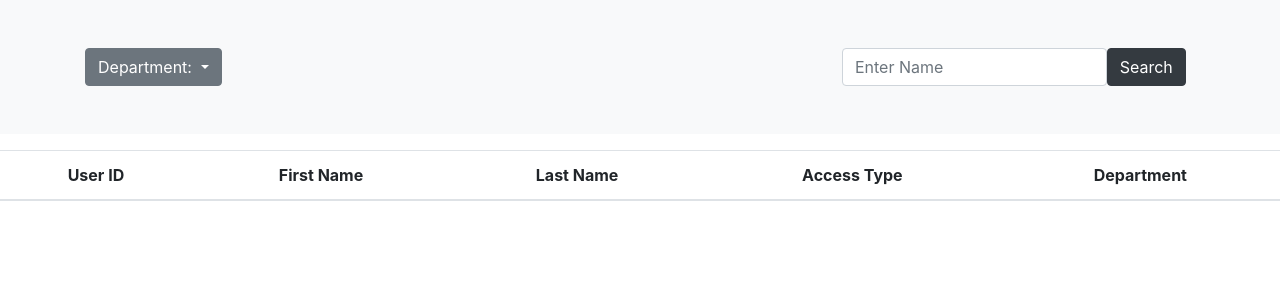
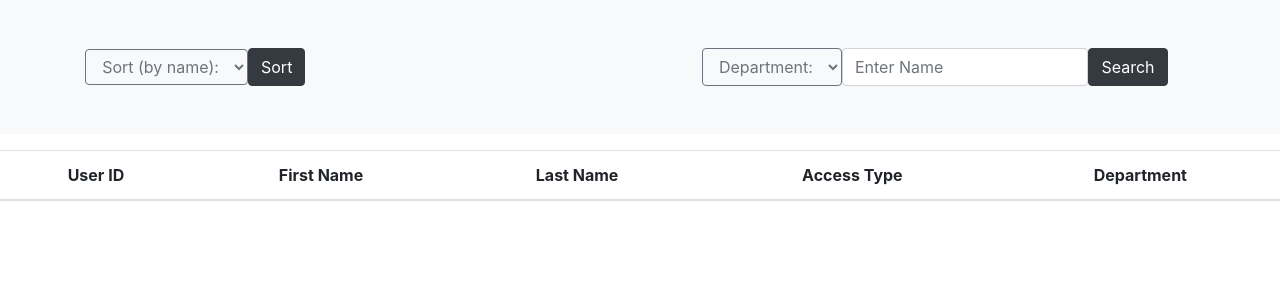
Before and after one commit to regalpatel273/CPL-5559-CSAT-CSAC-0117, a Django app: page /users/ in a window 1280 px wide. Shown: the top 300 px of the page. Run offline with Django 4.2, Linux system fonts and the light colour scheme; lists and menus that the app fills with data are empty; some libraries are stand-ins or nearby versions.

Commit message:
made few changes to html pages

```diff
--- a/user_management_module/templates/user_management_module/login_signup.html
+++ b/user_management_module/templates/user_management_module/login_signup.html
@@ -41,7 +41,7 @@
                 <img src="{% static 'images/Logo.png' %}" alt="logo" height="200" class="col-10 col-sm-9">
             </div>
             {% if messages %}
-            <ul class="messages">
+            <ul class="messages" style="color: red; list-style: none;">
             {% for message in messages %}
                 <li>{{ message }}</li>
             {% endfor %}
--- a/user_management_module/templates/user_management_module/users.html
+++ b/user_management_module/templates/user_management_module/users.html
@@ -3,24 +3,28 @@
 <section class="bg-light text-dark p-5">
   <div class="container">
       <div class="d-md-flex justify-content-between align-items-center">
-          <div class="dropdown d-flex align-items-left">
-              <a class="btn btn-secondary dropdown-toggle" href="#" role="button" id="dropdownMenuLink" data-bs-toggle="dropdown" aria-expanded="false">
-                Department:
-              </a>
 
-              <ul class="dropdown-menu" aria-labelledby="dropdownMenuLink">
-              {% for department in departments %}
-                <li><a class="dropdown-item" href="{% url 'users-page' department.id %}">{{department.name}}</a></li>
-              {% endfor %}
-              </ul>
-            </div>
           {% if request.user.is_superuser %}
-          <div class="d-flex align-items-center">
+          <div class="d-flex align-items-left">
               <a href="{% url 'add-user' %}" class="btn btn-secondary btn-md">Add User</a>
           </div>
           {% endif %}
+          <form action="{% url 'users' %}" method="get" class="d-flex align-items-center">
+            <select class="form-select btn btn-outline-secondary" name="sort">
+              <option disabled="true" selected>Sort (by name):</option>
+              <option>A-Z</option>
+              <option>Z-A</option>
+            </select>
+            <button class="btn btn-dark" type="submit">Sort</button>
+          </form>
           <form action="{% url 'users' %}" method="get" class="d-flex align-items-right">
-              <input type="text" name="q" class="form-control col-9" placeholder="Enter Name" />
+            <select class="form-select btn btn-outline-secondary" name="dept">
+              <option disabled="true" selected>Department:</option>
+              {% for department in departments %}
+              <option>{{department.name}}</option>
+              {% endfor %}
+            </select>
+              <input type="text" name="q" class="form-control col-6" placeholder="Enter Name" />
               <button class="btn btn-dark" type="submit">Search</button>
           </form>
       </div>
@@ -46,7 +50,7 @@
           <td>{{user.last_name}}</td>
           {% if user.is_superuser %}
           <td>Administrator</td>
-          {% elif user.is_hod %}
+          {% elif user.head_of_department %}
           <td>Head of Department</td>
           {% else %}
           <td>Regular User</td>
--- a/user_management_module/templates/user_management_module/welcome.html
+++ b/user_management_module/templates/user_management_module/welcome.html
@@ -4,7 +4,7 @@
         {% if user.is_superuser %}
         <h1 class="text-center mb-4">Welcome {{user.get_full_name}}</h1>
         <h3 class="text-center mb-4">You are an administrator</h3>
-        {% elif user.is_hod %}
+        {% elif user.head_of_department %}
         <h1 class="text-center mb-4">Welcome {{user.get_full_name}}</h1>
         <h3 class="text-center mb-4">You are head of the Department: {{user.department}}</h3>
         {% else %}
```
Also changed, not shown: user_management_module/templates/user_management_module/add_users.html (+24 -13 lines), user_management_module/templates/user_management_module/profile.html (+5 -3 lines), user_management_module/templates/user_management_module/update_users.html (+3 -16 lines).
